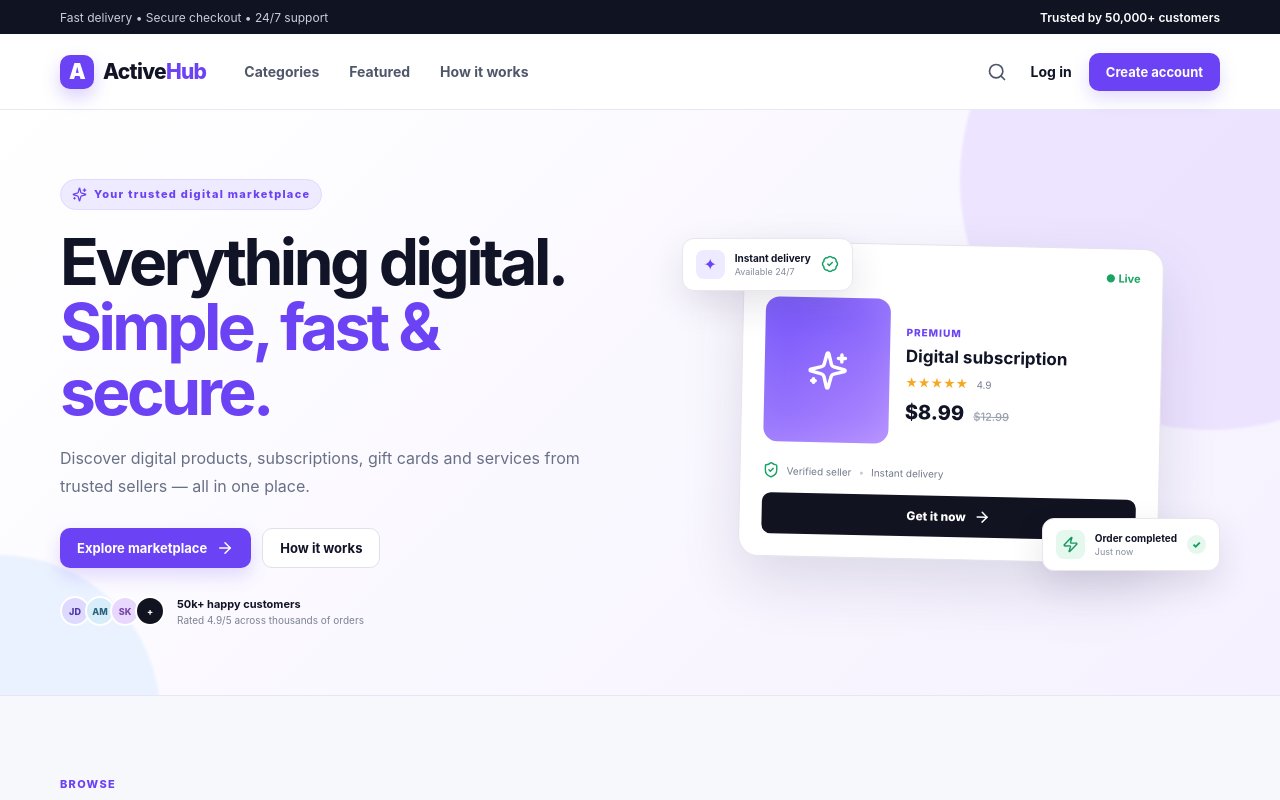
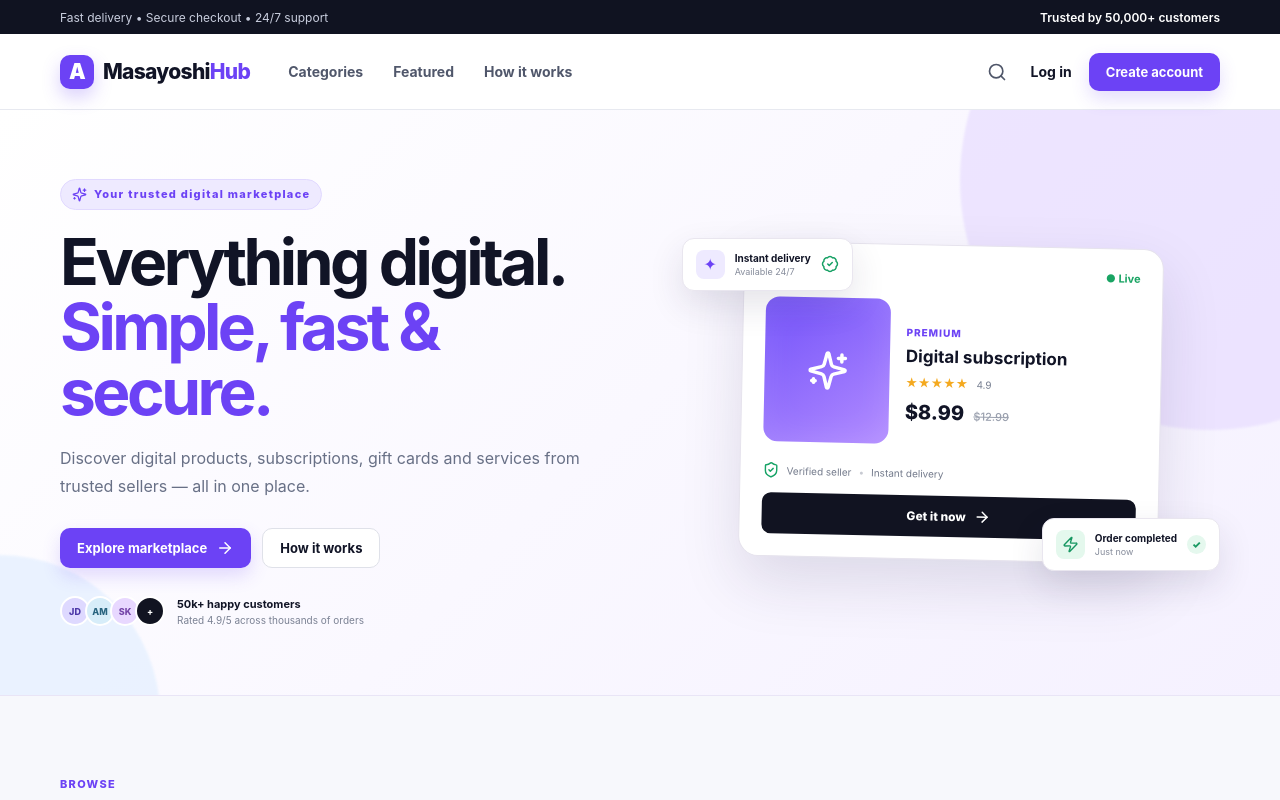
Before and after one commit to justiceeby4/Masayoshihub, a Next.js app: page / in a window 1280 px wide. Shown: the top 800 px of the page. Built offline with nearby package versions, Linux system fonts and the light colour scheme.

Commit message:
Update page.tsx

```diff
--- a/app/page.tsx
+++ b/app/page.tsx
@@ -42,7 +42,7 @@ export default function Home() {
         <div className="container nav">
           <a href="#" className="brand">
             <span className="brand-mark">A</span>
-            <span>Active<span>Hub</span></span>
+            <span>Masayoshi<span>Hub</span></span>
           </a>
 
           <nav className="desktop-nav">
```
